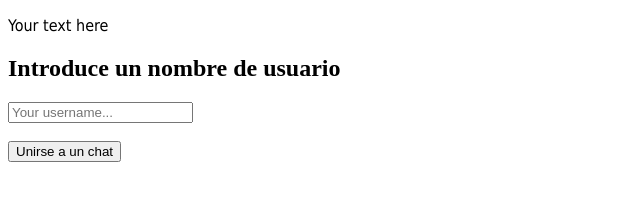
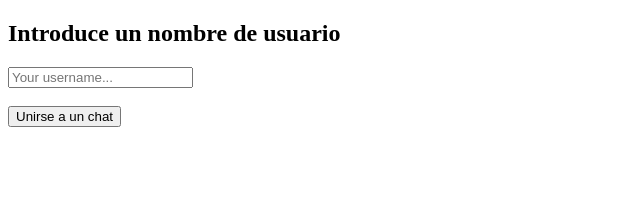
Before and after one commit to River409/chatter-box, a plain HTML site: page index.html in a window 1280 px wide. Shown: the whole page, without its empty margins (0-640 px from the left). Drawn offline with Linux system fonts and the light colour scheme.

Commit message:
Update index.html

```diff
--- a/index.html
+++ b/index.html
@@ -5,11 +5,7 @@
 </head>
 <body>
   <p style="font-family: Tahoma, sans-serif;">
-    Your text here
   </p>
-</body>
-</html>
-
 <!-- NEW: Username screen -->
 <div id="loginScreen">
   <h2>Introduce un nombre de usuario</h2>
@@ -177,6 +173,7 @@
   };
 
 </script>
-
 </body>
 </html>
+</body>
+</html>
```
